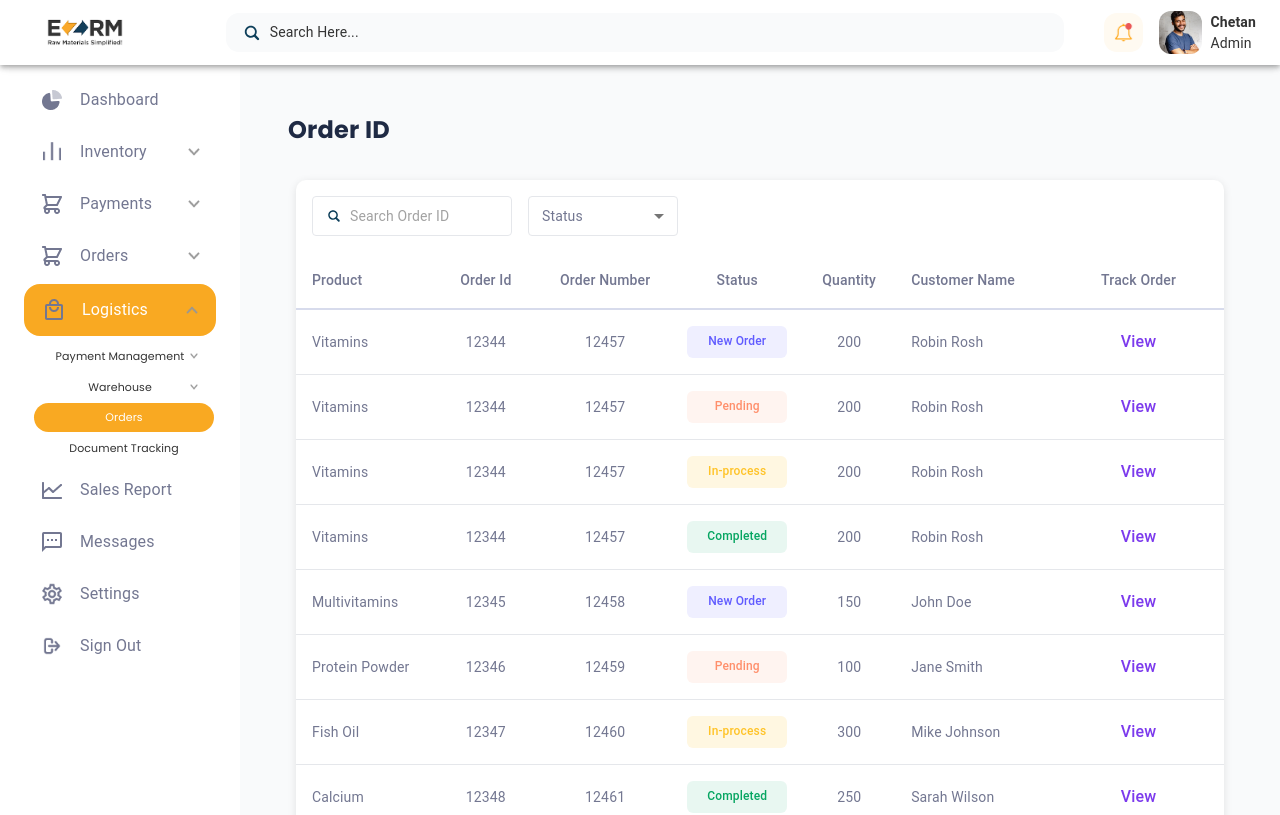
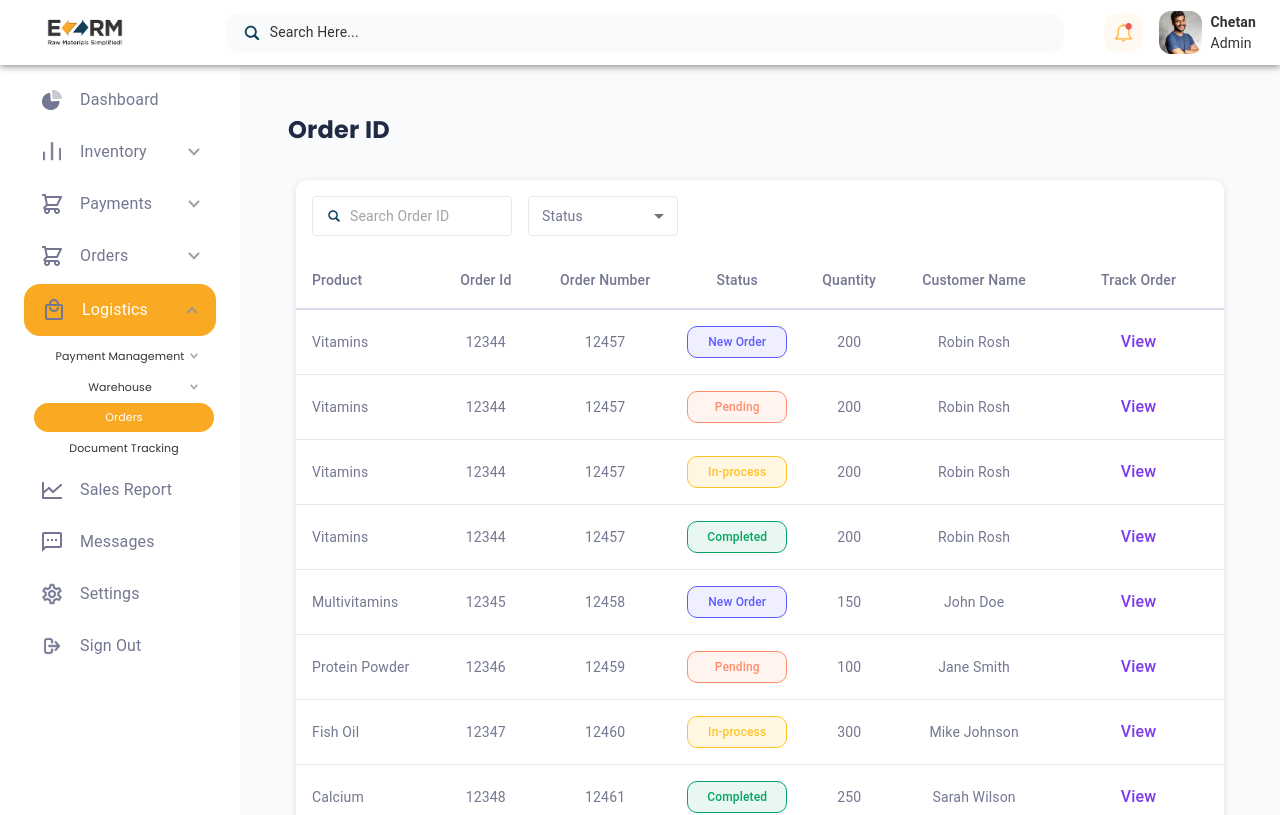
Before and after one commit to Ketan281/ezrm-ui, a Next.js app: page /admin/logistics/orders in a window 1280 px wide. Shown: the top 815 px of the page. Built offline with nearby package versions, Linux system fonts and the light colour scheme.

Commit message:
saved changes

```diff
--- a/src/app/admin/logistics/orders/page.tsx
+++ b/src/app/admin/logistics/orders/page.tsx
@@ -60,7 +60,7 @@ export default function OrderList() {
     { id: 'orderNumber', label: 'Order Number', width: '15%',  align: 'center' },
     { id: 'status', label: 'Status', width: '165', type: 'status',  align: 'center' },
     { id: 'quantity', label: 'Quantity', width: '10%',align: 'center' },
-    { id: 'customerName', label: 'Customer Name', width: '18%' },
+    { id: 'customerName', label: 'Customer Name', width: '18%',align:"center" },
     {
       id: 'trackOrder',
       label: 'Track Order',
--- a/src/components/TableComponent.tsx
+++ b/src/components/TableComponent.tsx
@@ -164,7 +164,7 @@ export const TableComponent: React.FC<TableComponentProps> = ({
       <Box
         sx={{
           backgroundColor: bgColor,
-          borderRadius: '6px',
+          borderRadius: '10px',
           padding: '7px 10px',
           minWidth: '100px',
           height: '32px',
@@ -173,7 +173,8 @@ export const TableComponent: React.FC<TableComponentProps> = ({
           fontWeight: '500',
           color: textColor,
           textAlign: 'center',
-          maxWidth: 'fit-content'
+          maxWidth: 'fit-content',
+          border: `1px solid ${textColor}`
         }}
       >
         {stringValue}
```
